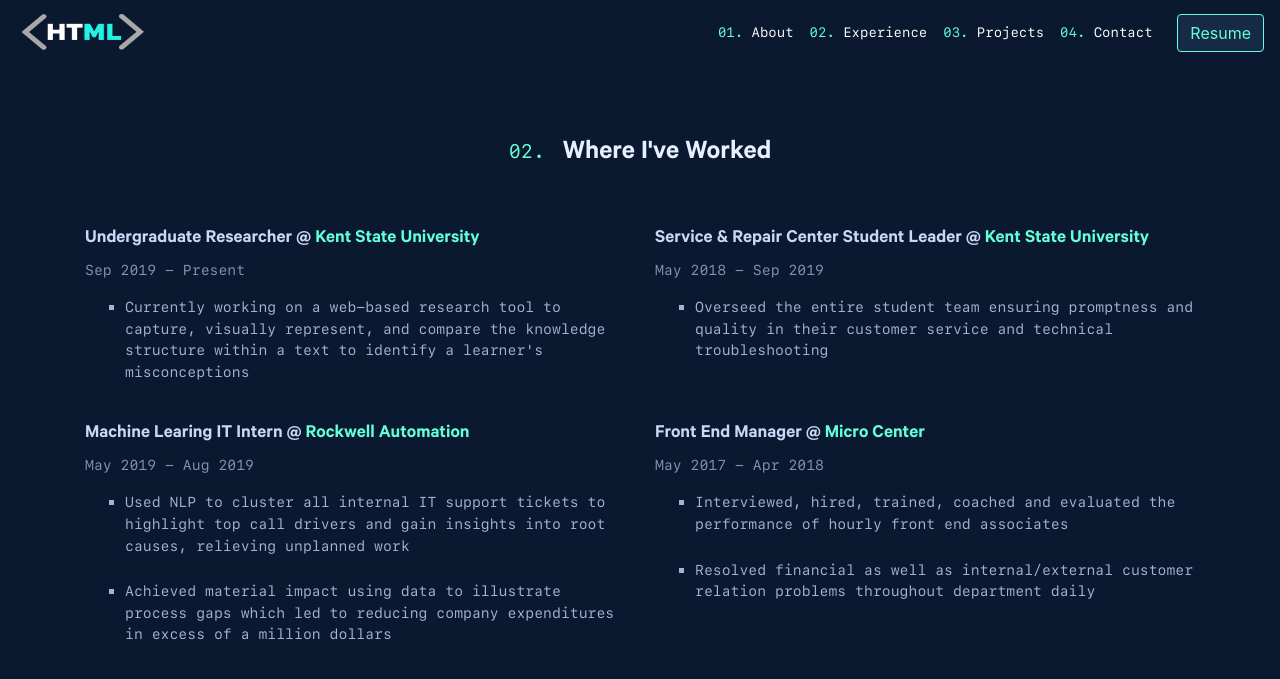
After one commit to AugmentedMode/personal_website, a Flask app: page /experience in a window 1280 px wide. The commit adds this page. Shown: the top 679 px of the page. Run offline with Flask 2, Linux system fonts and the light colour scheme; some libraries are stand-ins or nearby versions.

Commit message:
added experiences

```diff
--- a/app.py
+++ b/app.py
@@ -9,3 +9,15 @@
 @app.route('/about')
 def about():
     return render_template('about.html')
+
+@app.route('/experience')
+def experience():
+    return render_template('experience.html')
+
+@app.route('/projects')
+def projects():
+    return render_template('projects.html')
+
+@app.route('/contact')
+def contact():
+    return render_template('contact.html')
--- /dev/null
+++ b/templates/experience.html
@@ -0,0 +1,64 @@
+{% extends "index.html" %}
+{% block body %}
+
+
+<div class="container">
+  <br> <br> <br>
+  <h3 class="text-center" style="color:#e6f1ff;font-family:Calibre-Semibold;"><span style="font-family:SFMono;color: #64ffda;font-size:70%;">02.</span> &nbsp; Where I've Worked </h3>
+  <br><br>
+<div class="row">
+<div class="col">
+<h6 style="color:#ccd6f6;font-family:Calibre-Semibold;font-size:120%;"> Undergraduate Researcher @ <span style='color: #64ffda;'>Kent State University</span></h6>
+<p style="color:#8892b0; font-family:SFMono;font-size:90%;"> Sep 2019 - Present </p>
+<ul style="list-style-type:square;">
+  <li style="color:#a8b2d1;font-family:SFMono;font-size:90%;">
+    Currently working on a web-based research tool to capture, visually represent, and compare the knowledge structure within a text to identify a learner's misconceptions
+  </li>
+
+</ul>
+</div>
+<div class="col">
+<h6 style="color:#ccd6f6;font-family:Calibre-Semibold;font-size:120%;"> Service & Repair Center Student Leader @ <span style='color: #64ffda;'>Kent State University</span></h6>
+<p style="color:#8892b0; font-family:SFMono;font-size:90%;"> May 2018 - Sep 2019 </p>
+<ul style="list-style-type:square;">
+  <li style="color:#a8b2d1;font-family:SFMono;font-size:90%;">
+    Overseed the entire student team ensuring promptness and quality in their customer service and technical troubleshooting
+  </li>
+
+</ul>
+</div>
+</div>
+<br>
+<div class="row">
+<div class="col">
+<h6 style="color:#ccd6f6;font-family:Calibre-Semibold;font-size:120%;"> Machine Learing IT Intern @ <span style='color: #64ffda;'>Rockwell Automation</span></h6>
+<p style="color:#8892b0; font-family:SFMono;font-size:90%;"> May 2019 - Aug 2019 </p>
+<ul style="list-style-type:square;">
+  <li style="color:#a8b2d1;font-family:SFMono;font-size:90%;">
+    Used NLP to cluster all internal IT support tickets to highlight top call drivers and gain insights into root causes, relieving unplanned work
+  </li>
+  <br>
+  <li style="color:#a8b2d1;font-family:SFMono;font-size:90%;">
+    Achieved material impact using data to illustrate process gaps which led to reducing company expenditures in excess of a million dollars
+  </li>
+
+</ul>
+</div>
+<div class="col">
+<h6 style="color:#ccd6f6;font-family:Calibre-Semibold;font-size:120%;"> Front End Manager @ <span style='color: #64ffda;'>Micro Center</span></h6>
+<p style="color:#8892b0; font-family:SFMono;font-size:90%;"> May 2017 - Apr 2018 </p>
+<ul style="list-style-type:square;">
+  <li style="color:#a8b2d1;font-family:SFMono;font-size:90%;">
+    Interviewed, hired, trained, coached and evaluated the performance of hourly front end associates
+  </li>
+  <br>
+  <li style="color:#a8b2d1;font-family:SFMono;font-size:90%;">
+    Resolved financial as well as internal/external customer relation problems throughout department daily
+  </li>
+
+</ul>
+</div>
+</div>
+</div>
+
+{% endblock %}
--- a/templates/index.html
+++ b/templates/index.html
@@ -19,13 +19,11 @@
       height: 300px;
       border-radius: 5%;
     }
-ul li{
-    float: left;
-    width: 50%;//helps to determine number of columns, for instance 33.3% displays 3 columns
-}
-ul{
+
+    ul {
       list-style-type: disc;
     }
+
     body {
       background-color: #0a192f;
     }
@@ -41,10 +39,12 @@
     .white {
       color: #64ffda;
     }
+
     @font-face {
       font-family: SFMono;
       src: url(static/fonts/SFMono-Regular.ttf);
     }
+
     @font-face {
       font-family: Calibre-Semibold;
       src: url(static/fonts/Calibre-Semibold.ttf);
@@ -58,7 +58,7 @@
   <nav class="navbar navbar-expand-md navbar-dark" style="background-color: #0a192f;">
     <div class="navbar-collapse collapse w-100 order-1 order-md-0 dual-collapse2">
       <ul class="navbar-nav mr-auto">
-        <a href="/"><img src="static/images/my_logo.png" height="50" width="135" class=logo ></a>
+        <a href="/"><img src="static/images/my_logo.png" height="50" width="135" class=logo></a>
 
       </ul>
     </div>
@@ -66,16 +66,16 @@
     <div class="navbar-collapse collapse w-100 order-3 dual-collapse2">
       <ul class="navbar-nav ml-auto">
         <li class="nav-item">
-          <a class="nav-item nav-link active" href="about" style="font-family:SFMono;"><span style='color: #64ffda;'>01.</span>  About </a>
+          <a class="nav-item nav-link active" href="about" style="font-family:SFMono;font-size:85%;"><span style='color: #64ffda;'>01.</span> About </a>
         </li>
         <li class="nav-item">
-          <a class="nav-item nav-link active" href="#" style="font-family:SFMono;"><span style='color: #64ffda;'>02.</span>  Experience </a>
+          <a class="nav-item nav-link active" href="experience" style="font-family:SFMono;font-size:85%;"><span style='color: #64ffda;'>02.</span> Experience </a>
         </li>
         <li class="nav-item">
-          <a class="nav-item nav-link active" href="#" style="font-family:SFMono;"><span style='color: #64ffda;'>03.</span>  Projects </a>
+          <a class="nav-item nav-link active" href="projects" style="font-family:SFMono;font-size:85%;"><span style='color: #64ffda;'>03.</span> Projects </a>
         </li>
         <li class="nav-item">
-          <a class="nav-item nav-link active" href="#" style="font-family:SFMono;"><span style='color: #64ffda;'>04.</span>  Contact &nbsp;</a>
+          <a class="nav-item nav-link active" href="contact" style="font-family:SFMono;font-size:85%;"><span style='color: #64ffda;'>04.</span> Contact &nbsp;</a>
         </li>
         <li class="nav-item">
           <input onclick=" window.open('static/data/Jacob-Lebowitz-Resume.pdf'); return true;" type="submit" class="btn btn-primary background white boarder" value="Resume" />
```
Also changed, not shown: templates/about.html (+16 -9 lines), templates/contact.html (added, +16 -0 lines), templates/projects.html (added, +95 -0 lines), static/images/email.svg (added), static/images/github.svg (added), static/images/kent-state.jpg (added), static/images/kent-state.png (added), static/images/linkedin.svg (added), static/images/new-folder.png (added). Lines whose indentation alone changed are shown as unchanged.
